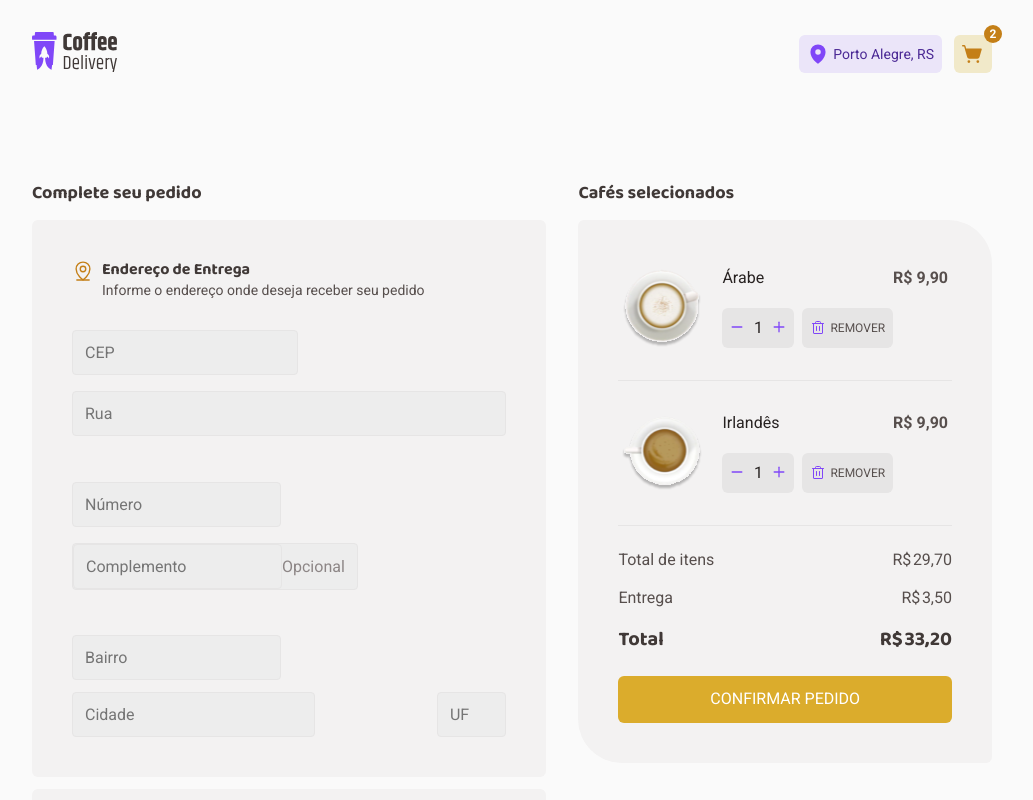
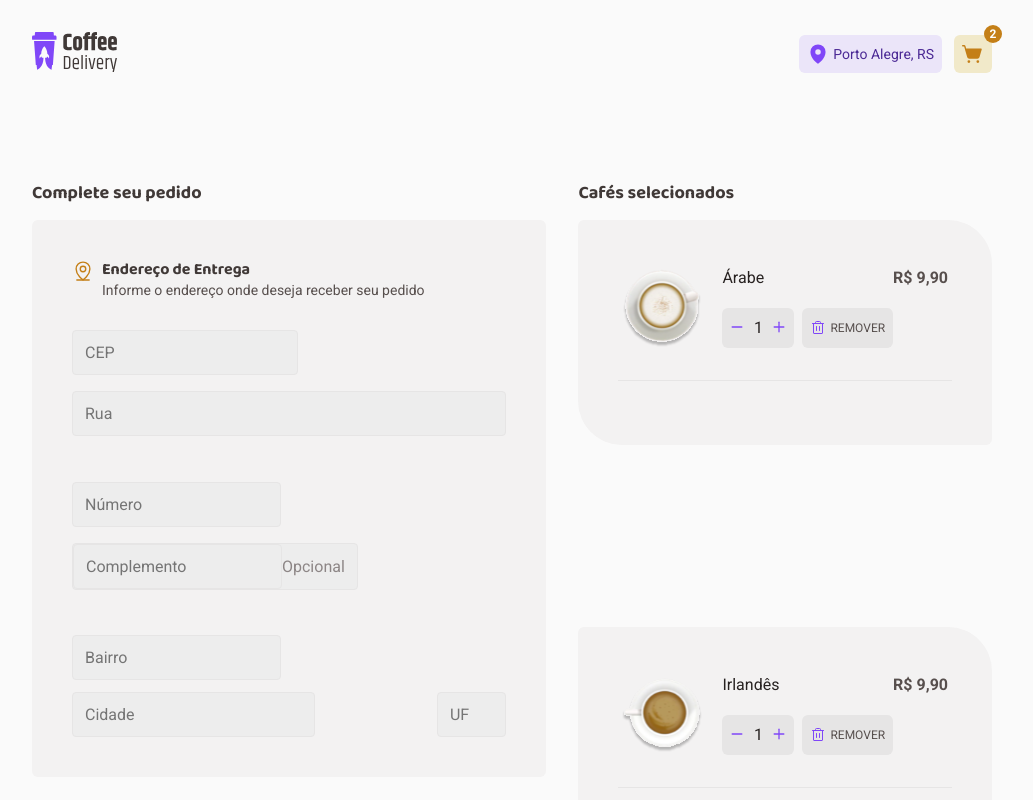
Before and after one commit to MartinGBB/coffee-delivery, a React (Vite) app: page /checkout in a window 1280 px wide. Shown: the top 800 px of the page, without its empty margins (128-1161 px from the left). Built offline with nearby package versions, Linux system fonts and the light colour scheme.

Commit message:
refator: separa componente de pedidos

```diff
--- a/src/pages/Checkout/CoffeSelected/index.tsx
+++ b/src/pages/Checkout/CoffeSelected/index.tsx
@@ -1,19 +1,17 @@
 import { Trash } from 'phosphor-react'
 import { useState } from 'react'
-import { useNavigate } from 'react-router-dom'
+// import { useNavigate } from 'react-router-dom'
 import { QuantityItemsButtons } from '../../../components/QuantityItemsButtons/index.js'
-import { productsOrder } from '../../../utils/productsData'
-import { ProductsData } from '../../Home/components/Products'
+import { ProductsProps } from '../../Home/components/Products'
 import {
   ButtonsContainer,
-  CartEmpty,
   Product,
   ProductContainer,
   SelectedContainer,
-  TotalContainer,
+  // TotalContainer,
 } from './styles'
 
-export function CoffeeSelected() {
+export function CoffeeSelected({ product }: ProductsProps) {
   const [countCoffee, setCountCoffee] = useState(1)
 
   function handleQuantity(quantity: string) {
@@ -23,26 +21,26 @@ export function CoffeeSelected() {
       setCountCoffee((state) => (state === 1 ? 1 : (state -= 1)))
     }
   }
-  const navigate = useNavigate()
+  // const navigate = useNavigate()
 
-  function confirmOrder() {
-    navigate('/success')
-  }
+  // function confirmOrder() {
+  //   navigate('/success')
+  // }
 
   return (
     <SelectedContainer>
-      {!productsOrder.length ? (
+      {/* {!productsOrder.length ? (
         <CartEmpty>
         <h1>Não tem produtos no carrinho</h1>
         </CartEmpty>
-      ) : (
-        productsOrder.map((productCart: ProductsData) => {
-          return (
-            <div key={productCart.id}>
+      ) : ( */}
+
+      <div>
+        {
           <ProductContainer>
             <Product>
-                  <img src={productCart.image} alt={productCart.name} />
-                  <p>{productCart.name}</p>
+              <img src={product.image} alt={product.name} />
+              <p>{product.name}</p>
               <ButtonsContainer>
                 <QuantityItemsButtons
                   handleQuantity={handleQuantity}
@@ -56,14 +54,12 @@ export function CoffeeSelected() {
             </Product>
 
             <span>
-                  R$ <span>{productCart.price}</span>
+              R$ <span>{product.price}</span>
             </span>
           </ProductContainer>
+        }
       </div>
-          )
-        })
-      )}
-      <TotalContainer>
+      {/* <TotalContainer>
         <span>Total de itens</span>
         <span>
           R$ <span>29,70</span>
@@ -77,7 +73,7 @@ export function CoffeeSelected() {
           R$ <span>33,20</span>
         </h1>
       </TotalContainer>
-      <button onClick={confirmOrder}>CONFIRMAR PEDIDO</button>
+      <button onClick={confirmOrder}>CONFIRMAR PEDIDO</button> */}
     </SelectedContainer>
   )
 }
--- a/src/pages/Checkout/CoffeSelected/styles.ts
+++ b/src/pages/Checkout/CoffeSelected/styles.ts
@@ -24,15 +24,15 @@ export const SelectedContainer = styled.div`
   }
 `
 
-export const CartEmpty = styled.div`
-  margin: 1rem;
+// export const CartEmpty = styled.div`
+//   margin: 1rem;
 
-  h1 {
-    color: ${({ theme }) => theme['base-subtitle']};
-    font-size: 1.25rem;
-    padding: 1rem;
-  }
-`
+//   h1 {
+//     color: ${({ theme }) => theme['base-subtitle']};
+//     font-size: 1.25rem;
+//     padding: 1rem;
+//   }
+// `
 
 export const ProductContainer = styled.div`
   display: flex;
--- a/src/pages/Checkout/index.tsx
+++ b/src/pages/Checkout/index.tsx
@@ -5,7 +5,10 @@ import {
   MapPinLine,
   Money,
 } from 'phosphor-react'
+import { useNavigate } from 'react-router-dom'
+import { productsOrder } from '../../utils/productsData'
 import { CoffeeSelected } from './CoffeSelected'
+import { TotalContainer } from './CoffeSelected/styles'
 import {
   AddressContainer,
   CheckoutContainer,
@@ -16,6 +19,11 @@ import {
 } from './styles'
 
 export function Checkout() {
+  const navigate = useNavigate()
+
+  function confirmOrder() {
+    navigate('/success')
+  }
   return (
     <CheckoutContainer>
       <AddressContainer>
@@ -78,7 +86,25 @@ export function Checkout() {
 
       <ConfirmOrden>
         <h1>Cafés selecionados</h1>
-        <CoffeeSelected />
+        {productsOrder.map((product) => (
+          <CoffeeSelected key={product.id} product={product} />
+        ))}
+
+        <TotalContainer>
+          <span>Total de itens</span>
+          <span>
+            R$ <span>29,70</span>
+          </span>
+          <span>Entrega</span>
+          <span>
+            R$ <span>3,50</span>
+          </span>
+          <h1>Total</h1>
+          <h1>
+            R$ <span>33,20</span>
+          </h1>
+        </TotalContainer>
+        <button onClick={confirmOrder}>CONFIRMAR PEDIDO</button>
       </ConfirmOrden>
     </CheckoutContainer>
   )
--- a/src/pages/Home/components/Products/index.tsx
+++ b/src/pages/Home/components/Products/index.tsx
@@ -20,7 +20,7 @@ export interface ProductsData {
   image: string | undefined
 }
 
-interface ProductsProps {
+export interface ProductsProps {
   product: ProductsData
 }
 export function Products({ product }: ProductsProps) {
```
Lines whose indentation alone changed are shown as unchanged.
